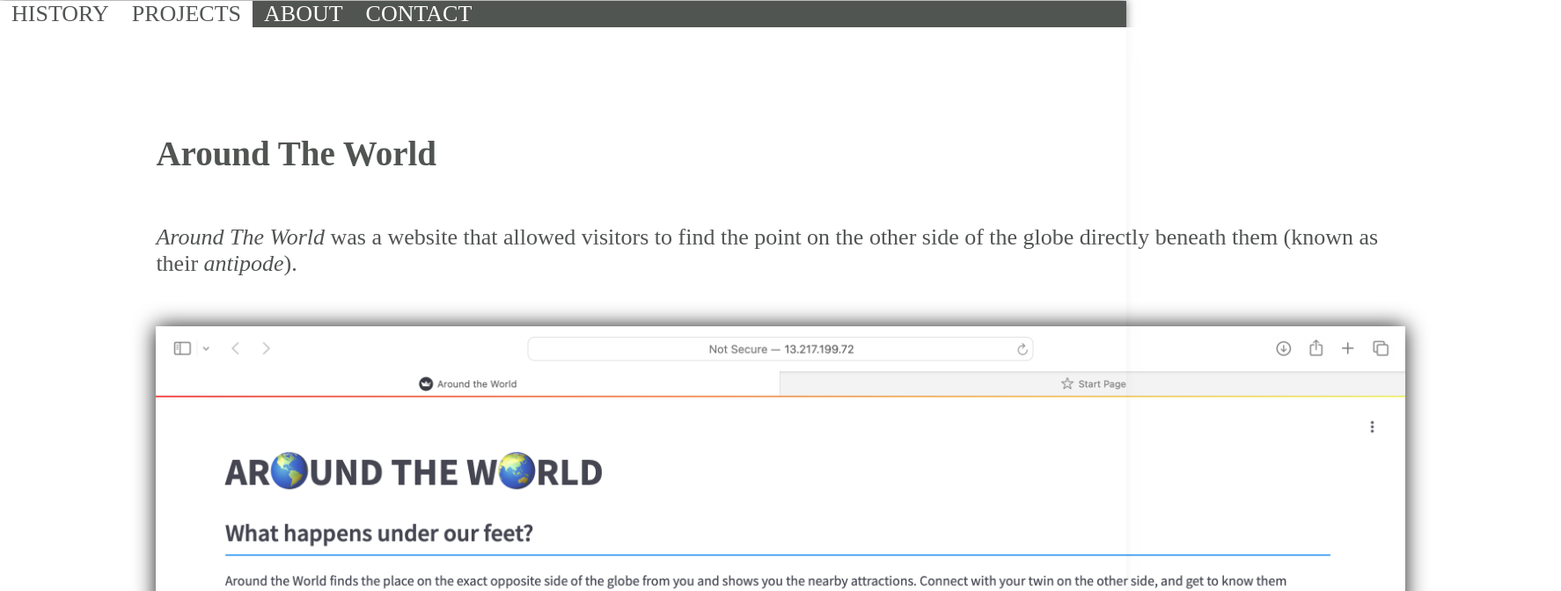
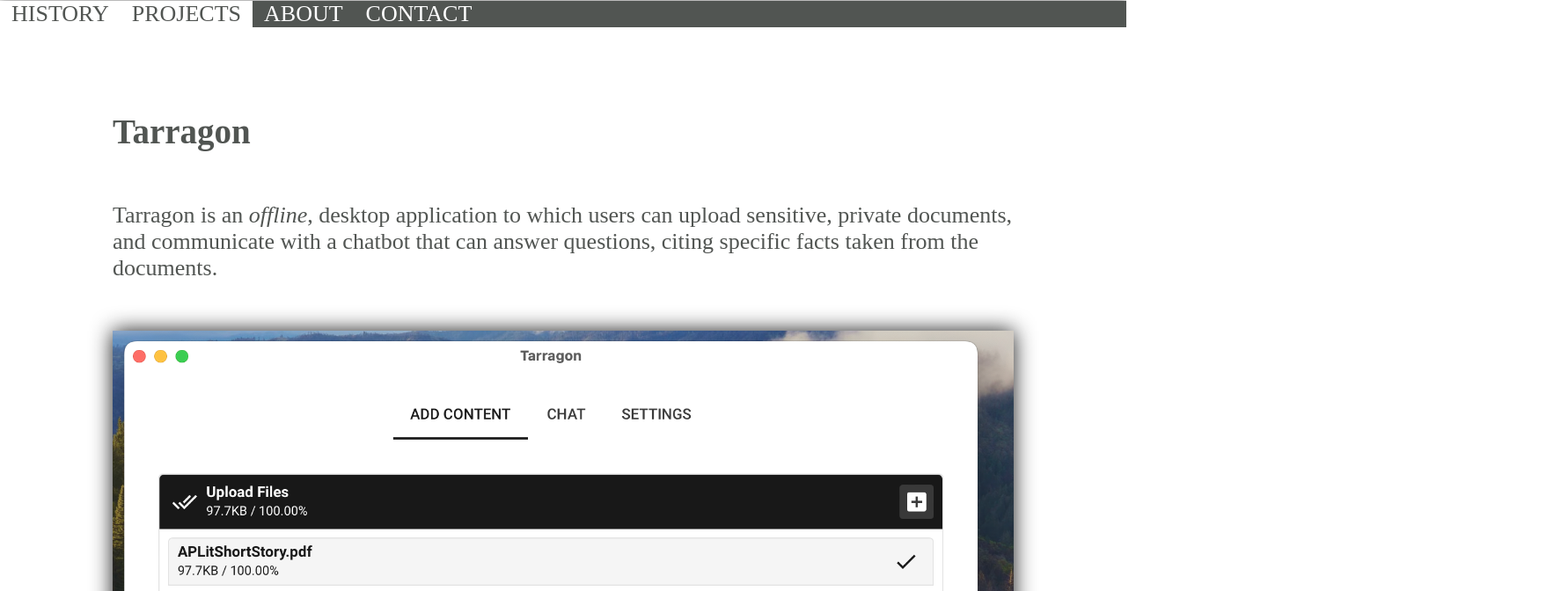
Before and after one commit to aidandomondon/aidandomondon.github.io, a React (Create React App) app: page / in a window 1280 px wide. Both pictures are taken after a click on the element "PROJECTS". Shown: the part 443-1115 px from the top of the page at 88% size, 1774 px wide, since content can reach past the window. Built offline with nearby package versions, Linux system fonts and the light colour scheme.

Commit message:
Adds Tarragon

```diff
--- a/src/Projects.tsx
+++ b/src/Projects.tsx
@@ -6,6 +6,23 @@ export default function Projects() {
         <Stack
             textAlign='left'
         >
+            <h2>Tarragon</h2>
+            <p>
+                Tarragon is an <i>offline</i>, desktop application to which users can upload sensitive, private documents,
+                and communicate with a chatbot that can answer questions, citing
+                specific facts taken from the documents.
+            </p>
+            <br/>
+            <img style={{'filter': 'drop-shadow(0 0 0.75rem black)', 'maxWidth': '100%', 'maxHeight': '100%'}} src='TarragonUpload.png'></img>
+            <br/>
+            <p>
+                Users have full ownership over their data, and can completely wipe the application
+                and chatbot's memory, empowering them with complete control over their data.
+            </p>
+            <br/>
+            <img style={{'filter': 'drop-shadow(0 0 0.75rem black)', 'maxWidth': '100%', 'maxHeight': '100%'}} src='TarragonWipe.png'></img>
+            <br/>
+
             <h2>Around The World</h2>
             <p>
                 <i>Around The World</i> was a website that allowed visitors
@@ -25,14 +42,14 @@ export default function Projects() {
                 entries).
             </p>
             <br/>
-            <img style={{'filter': 'drop-shadow(0 0 0.75rem black)'}} src='AroundTheWorldDetails.png'></img>
+            <img style={{'filter': 'drop-shadow(0 0 0.75rem black)', 'maxWidth': '100%', 'maxHeight': '100%'}} src='AroundTheWorldDetails.png'></img>
             <br/>
             <p>
                 Complimenting this all was a working counter of how many people within a 20 km radius
                 of their antipode had visited the website.
             </p>
             <br/>
-            <img style={{'filter': 'drop-shadow(0 0 0.75rem black)'}} src='AroundTheWorldCheckIns.png'></img>
+            <img style={{'filter': 'drop-shadow(0 0 0.75rem black)', 'maxWidth': '100%', 'maxHeight': '100%'}} src='AroundTheWorldCheckIns.png'></img>
             <br/>
             <p>
                 In April 2025, I had to take Around the World down due to
@@ -42,13 +59,13 @@ export default function Projects() {
                 The check-in counter was made possible with AWS Lambdas...
             </p>
             <br/>
-            <img style={{'filter': 'drop-shadow(0 0 0.75rem black)'}} src='AroundTheWorldLambdas.png'></img>
+            <img style={{'filter': 'drop-shadow(0 0 0.75rem black)', 'maxWidth': '100%', 'maxHeight': '100%'}} src='AroundTheWorldLambdas.png'></img>
             <br/>
             <p>
                 ... and an AWS S3 bucket.
             </p>
             <br/>
-            <img style={{'filter': 'drop-shadow(0 0 0.75rem black)'}} src='AroundTheWorldS3.png'></img>
+            <img style={{'filter': 'drop-shadow(0 0 0.75rem black)', 'maxWidth': '100%', 'maxHeight': '100%'}} src='AroundTheWorldS3.png'></img>
             <br/>
         </Stack>
     )
```
Also changed, not shown: public/TarragonUpload.png (added), public/TarragonWipe.png (added).
